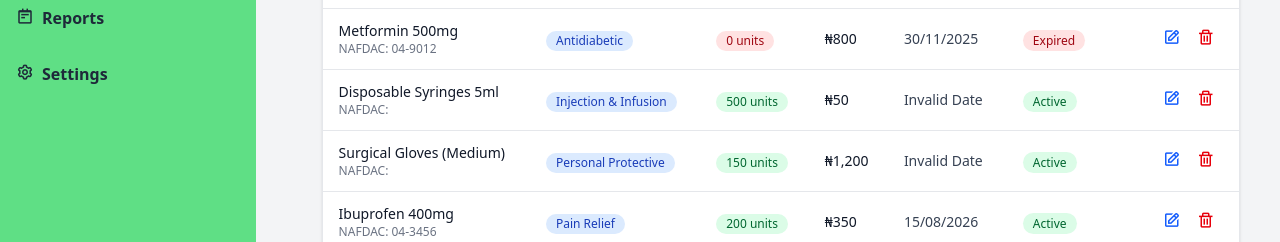
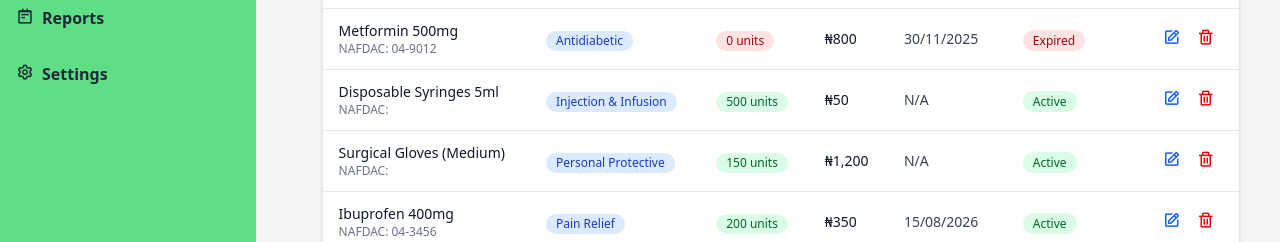
Before and after one commit to zimcodes1/Dispensar, a React (Vite) app in the folder client/: page /stock in a window 1280 px wide. Shown: the part 522-764 px from the top of the page. Built offline with nearby package versions, Linux system fonts and the light colour scheme.

Commit message:
fix: fixed issues preventing the last few git commits.

```diff
--- a/client/src/components/stock/DrugList.tsx
+++ b/client/src/components/stock/DrugList.tsx
@@ -3,12 +3,15 @@ import { useDarkMode } from '../../utils/useDarkMode'
 interface Drug {
     id: string
     name: string
-    nafdacNumber: string
+    itemType?: 'drug' | 'supply'
+    nafdacNumber?: string
     category: string
     price: number
     stock: number
-    expiryDate: string
-    manufactureDate: string
+    expiryDate?: string
+    manufactureDate?: string
+    supplier?: string
+    unit?: string
     status: 'active' | 'delisted' | 'expired' | 'expiring-soon'
 }
 
@@ -89,7 +92,7 @@ export default function DrugList({ drugs, onEdit, onDelist }: DrugListProps) {
                                 ₦{drug.price.toLocaleString()}
                             </td>
                             <td className={`py-3 px-4 text-sm ${isDarkMode ? 'text-gray-300' : 'text-gray-700'}`}>
-                                {new Date(drug.expiryDate).toLocaleDateString('en-GB')}
+                                {drug.expiryDate ? new Date(drug.expiryDate).toLocaleDateString('en-GB') : 'N/A'}
                             </td>
                             <td className="py-3 px-4">
                                 {getStatusBadge(drug.status)}
--- a/client/src/pages/StockManagement.tsx
+++ b/client/src/pages/StockManagement.tsx
@@ -195,12 +195,12 @@ export default function StockManagement() {
         setEditingItem(null)
     }
 
-    function handleEdit(item: Item) {
+    function handleEdit(item: Item | Partial<Item>) {
         setEditingItem({
             ...item,
             price: item.price,
             stock: item.stock
-        })
+        } as Item)
         setShowRegisterModal(true)
     }
 
```
